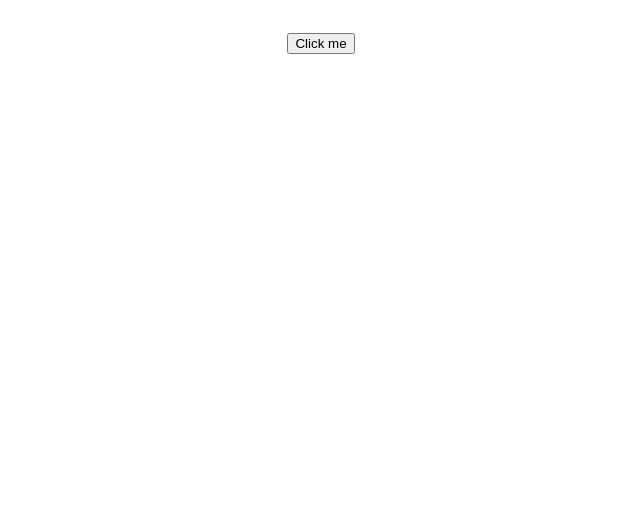
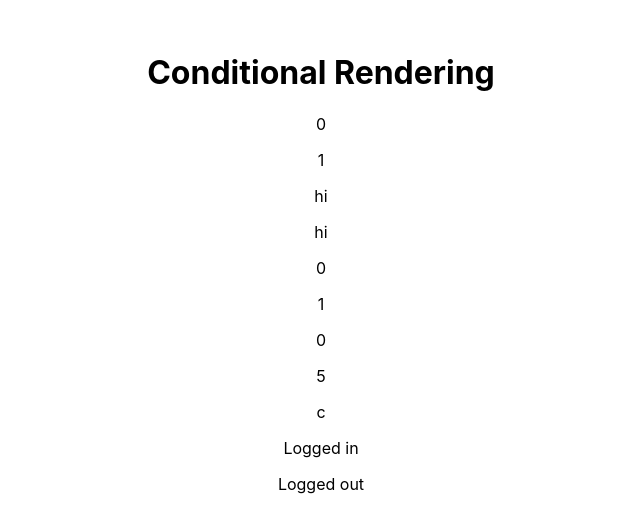
Before and after one commit to rajpal-se/reactjs-tuts-learn-basics, a React (Create React App) app: page / in a window 1280 px wide. Shown: the top 532 px of the page, without its empty margins (319-959 px from the left). Built offline with nearby package versions, Linux system fonts and the light colour scheme.

Commit message:
Conditional rendering (e && x) (e ? x : x)
File changes:
modified:   src/App.js

```diff
--- a/src/App.js
+++ b/src/App.js
@@ -2,72 +2,59 @@ import React from 'react';
 
 class App extends React.Component{
 
-    /* Simple function definition
-    clickHandler(){
-        console.log(this);  // undefined
-    }
-
     render(){
         return (
-            <button onClick={this.clickHandler}>Click me</button>
-        )
-    }
-    */
+            <>
+                <h1>Conditional Rendering</h1>
+                {/*
+                You can assign JSX to variables and change their value later based on condition.
+                Example:
+                let com = <LoggedIn>;
+                if(userIsLoggedOut) com = <LoggedOut>;
 
-    /* Bind "this"
-    clickHandler(){
-        console.log(this);  // (App Object) - React component Object
-    }
+                return com;
+                */}
 
-    render(){
-        return (
-            <button onClick={this.clickHandler.bind(this)}>Click me</button>
-        )
-    }
-    */
+                {/* To implement inline IF statement,
+                    use Logical && operator */}
+                <div>
+                    <p>{true}</p>               {/* <p></p> */} {/* It is null */}
+                    <p>{false}</p>              {/* <p></p> */} {/* It is null */}
+                    <p>{0}</p>                  {/* <p>0</p> */}
+                    <p>{1}</p>                  {/* <p>1</p> */}
+                    <p>{3 > 1 && "hi"}</p>      {/* <p>hi</p> */}
+                    <p>{5 < 3 && "hi"}</p>      {/* <p></p> */} {/* It is null */}
+                    <p>{1 && "hi"}</p>          {/* <p>hi</p> */}
+                    <p>{0 && "hi"}</p>          {/* <p>0</p> */} {/* It is null */}
+                    <p>{1 && 1}</p>             {/* <p>1</p> */}
+                    <p>{1 && 0}</p>             {/* <p>0</p> */}
+                    <p>{1 && 5}</p>             {/* <p>5</p> */}
+                    <p>{"a" && "b" && 2>1}</p>  {/* <p></p> */} {/* It is null */}
+                    <p>{"a" && "b" && "c"}</p>  {/* <p>c</p> */}
+                </div>
 
-    /* Using ES6 syntax
-    clickHandler = () => {
-        console.log(this);  // (App Object) - React component Object
-    }
+                {/* To implement inline IF-ELSE statement,
+                    use "Ternary" operator */}
+                <div>
+                    <p>{ true ? "Logged in" : "Logged out"}</p>     {/* <p>Logged in</p> */}
+                    <p>{ false ? "Logged in" : "Logged out"}</p>    {/* <p>Logged out</p> */}
+                </div>
 
-    render(){
-        return (
-            <button onClick={this.clickHandler}>Click me</button>
-        )
-    }
-    */
+                {/* To prevent Component from rendering, return "null"
+
+                render(){
+                    if(true){
+                        return null;
+                    }
+                    return (
+                        <div>...</div>
+                    );
+                }
 
 
-    /*
-     * How to Access "Click Event Object".
-     * */
-
-    // Method 1:
-    /* Using Anonymous function
-    clickHandler(){
-        console.log(this);  // Click Event Object (SyntheticBaseEvent)
-    }
-
-    render(){
-        return (
-            <button onClick={(e) => this.clickHandler.call(e) }>Click me</button>
-            // OR
-            <button onClick={(e) => { this.clickHandler.call(e) } }>Click me</button>
-        )
-    }
-    */
-
-
-    // Method 2:
-    clickHandler = (event) => {
-        console.log(event);  // Click Event Object (SyntheticBaseEvent)
-    }
-
-    render(){
-        return (
-            <button onClick={(e) => this.clickHandler(e) }>Click me</button>
-        )
+                */}
+            </>
+        );
     }
 }
 
```
